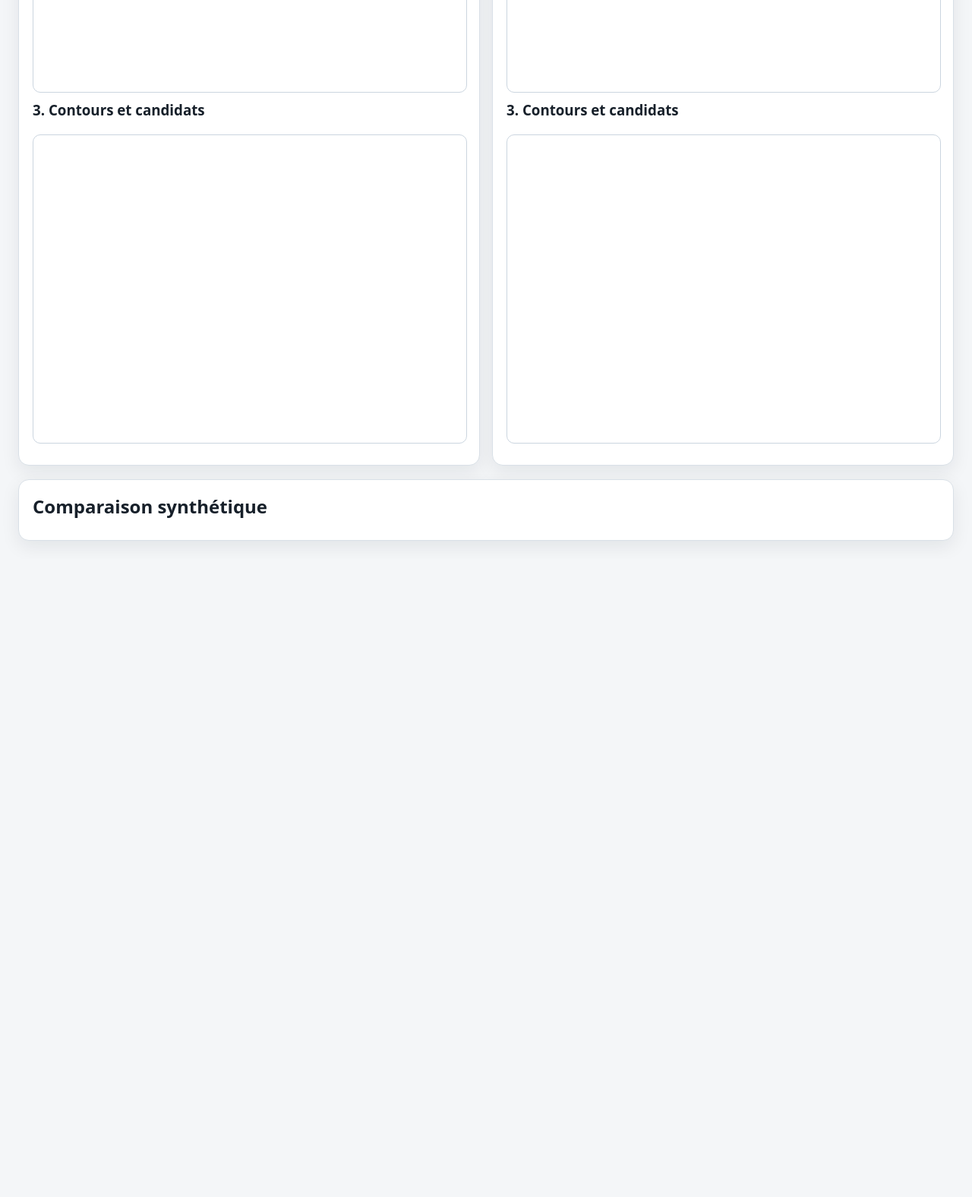
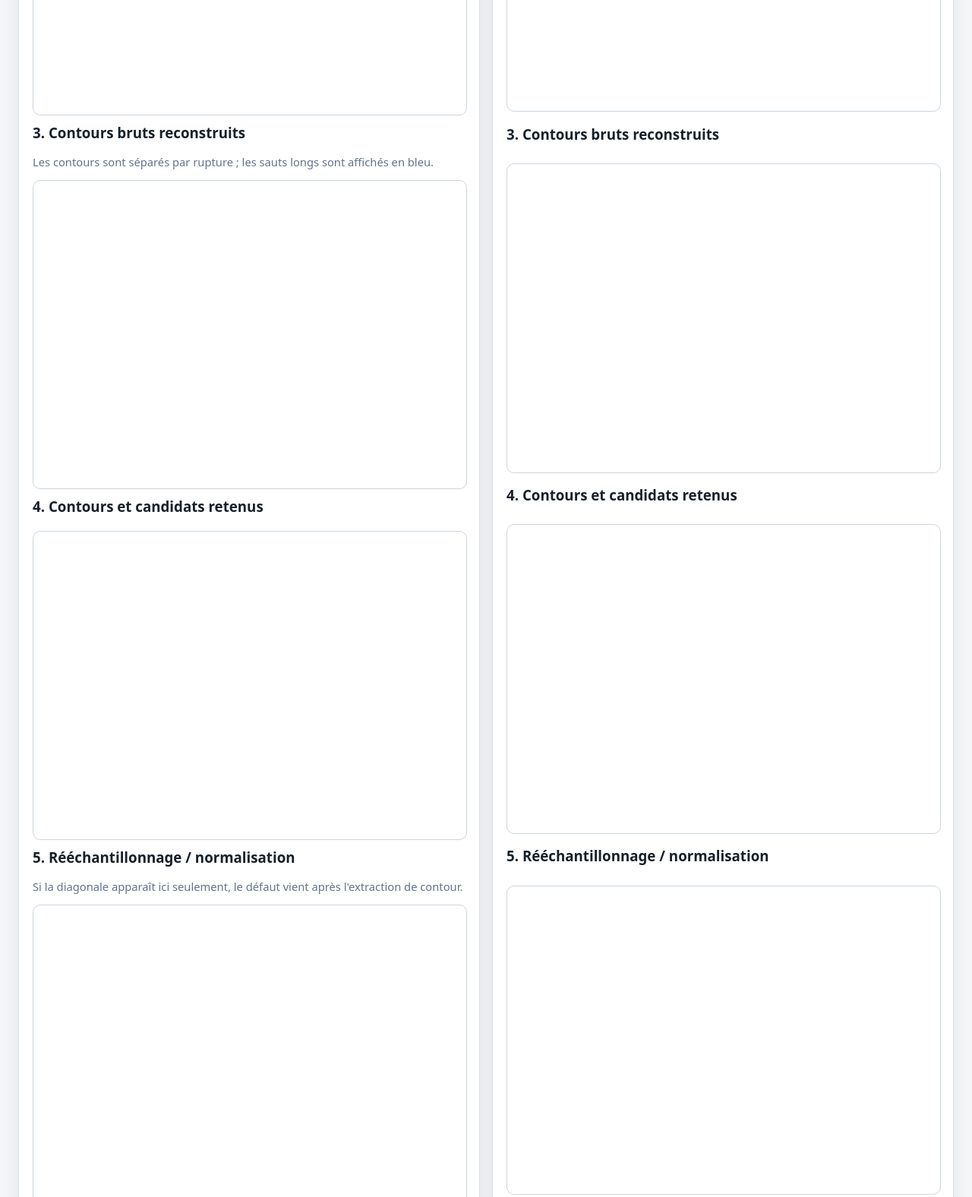
Before and after one commit to c34gl3j3rmy/ProfilScan, a plain HTML site: page pipeline-compare.html in a window 1280 px wide. Shown: the part 1160-2736 px from the top of the page at 76% size. Before the commit the page ends 1896 px from the top, so only its background shows below. Drawn offline with Linux system fonts and the light colour scheme.

Commit message:
Ajoute les vues etapes au comparateur

```diff
--- a/pipeline-compare.html
+++ b/pipeline-compare.html
@@ -7,7 +7,7 @@
   <style>
     :root { font-family: system-ui, -apple-system, BlinkMacSystemFont, "Segoe UI", sans-serif; color-scheme: light dark; }
     body { margin: 0; padding: 24px; background: #f4f6f8; color: #17202a; }
-    main { max-width: 1360px; margin: 0 auto; display: grid; gap: 18px; }
+    main { max-width: 1480px; margin: 0 auto; display: grid; gap: 18px; }
     .card { background: #fff; border: 1px solid #d9e0e7; border-radius: 14px; padding: 18px; box-shadow: 0 8px 24px rgba(15, 23, 42, .08); }
     h1, h2, h3 { margin: 0 0 10px; }
     .controls { display: grid; grid-template-columns: repeat(auto-fit, minmax(220px, 1fr)); gap: 12px; align-items: end; }
@@ -15,7 +15,7 @@
     input, button { font: inherit; border-radius: 10px; border: 1px solid #cbd5df; padding: 10px 12px; background: #fff; color: inherit; }
     button { cursor: pointer; font-weight: 700; background: #14213d; color: white; border: 0; }
     button:disabled { opacity: .55; cursor: not-allowed; }
-    .two { display: grid; grid-template-columns: repeat(auto-fit, minmax(420px, 1fr)); gap: 16px; }
+    .two { display: grid; grid-template-columns: repeat(auto-fit, minmax(460px, 1fr)); gap: 16px; }
     .stage { display: grid; gap: 10px; }
     canvas { width: 100%; background: #fff; border: 1px solid #cbd5df; border-radius: 10px; }
     table { width: 100%; border-collapse: collapse; font-size: .92rem; }
@@ -23,13 +23,14 @@
     .warn { color: #9a3412; font-weight: 700; }
     .ok { color: #166534; font-weight: 700; }
     .status { color: #4b5563; }
+    .hint { color: #64748b; font-size: .92rem; margin: -4px 0 4px; }
     @media (prefers-color-scheme: dark) {
       body { background: #0f172a; color: #e5e7eb; }
       .card { background: #111827; border-color: #334155; }
       input { background: #0f172a; border-color: #475569; }
       canvas { background: #fff; }
       th, td { border-bottom-color: #334155; }
-      .status { color: #cbd5e1; }
+      .status, .hint { color: #cbd5e1; }
     }
   </style>
 </head>
@@ -56,9 +57,18 @@
         <h3>1. Original rasterisé</h3>
         <canvas id="uploadOriginalCanvas" width="900" height="640"></canvas>
         <h3>2. Segmentation / points d'arête</h3>
+        <p class="hint">Permet de voir si les trous ou liaisons sont déjà présents dans le masque d'arêtes.</p>
         <canvas id="uploadEdgeCanvas" width="900" height="640"></canvas>
-        <h3>3. Contours et candidats</h3>
+        <h3>3. Contours bruts reconstruits</h3>
+        <p class="hint">Les contours sont séparés par rupture ; les sauts longs sont affichés en bleu.</p>
+        <canvas id="uploadRawContourCanvas" width="900" height="640"></canvas>
+        <h3>4. Contours et candidats retenus</h3>
         <canvas id="uploadContourCanvas" width="900" height="640"></canvas>
+        <h3>5. Rééchantillonnage / normalisation</h3>
+        <p class="hint">Si la diagonale apparaît ici seulement, le défaut vient après l'extraction de contour.</p>
+        <canvas id="uploadNormalizedCanvas" width="900" height="640"></canvas>
+        <h3>6. Descripteurs</h3>
+        <canvas id="uploadDescriptorCanvas" width="900" height="360"></canvas>
         <table id="uploadTable"></table>
       </article>
       <article class="card stage">
@@ -67,8 +77,14 @@
         <canvas id="expectedOriginalCanvas" width="900" height="640"></canvas>
         <h3>2. Segmentation / points d'arête</h3>
         <canvas id="expectedEdgeCanvas" width="900" height="640"></canvas>
-        <h3>3. Contours et candidats</h3>
+        <h3>3. Contours bruts reconstruits</h3>
+        <canvas id="expectedRawContourCanvas" width="900" height="640"></canvas>
+        <h3>4. Contours et candidats retenus</h3>
         <canvas id="expectedContourCanvas" width="900" height="640"></canvas>
+        <h3>5. Rééchantillonnage / normalisation</h3>
+        <canvas id="expectedNormalizedCanvas" width="900" height="640"></canvas>
+        <h3>6. Descripteurs</h3>
+        <canvas id="expectedDescriptorCanvas" width="900" height="360"></canvas>
         <table id="expectedTable"></table>
       </article>
     </section>
```
